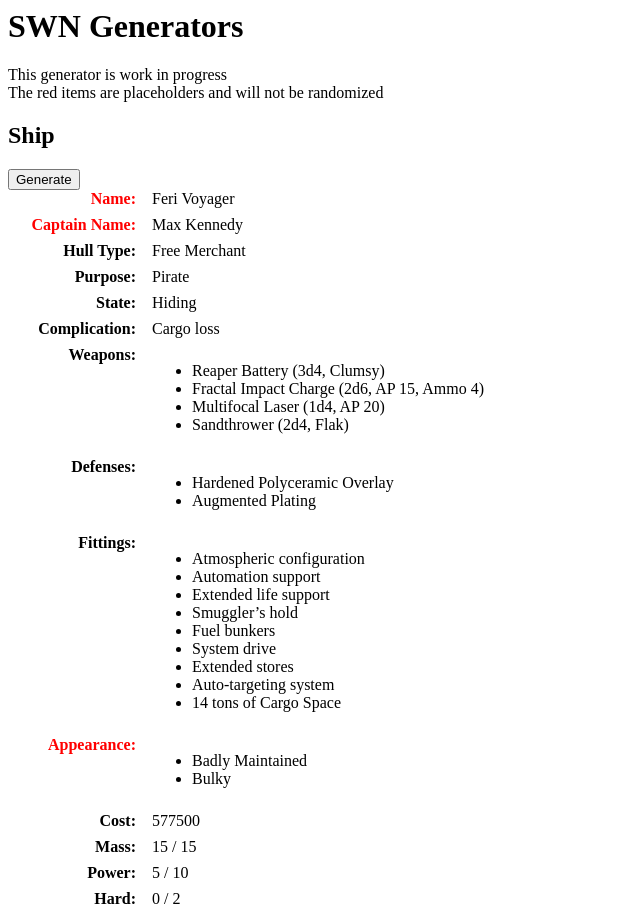
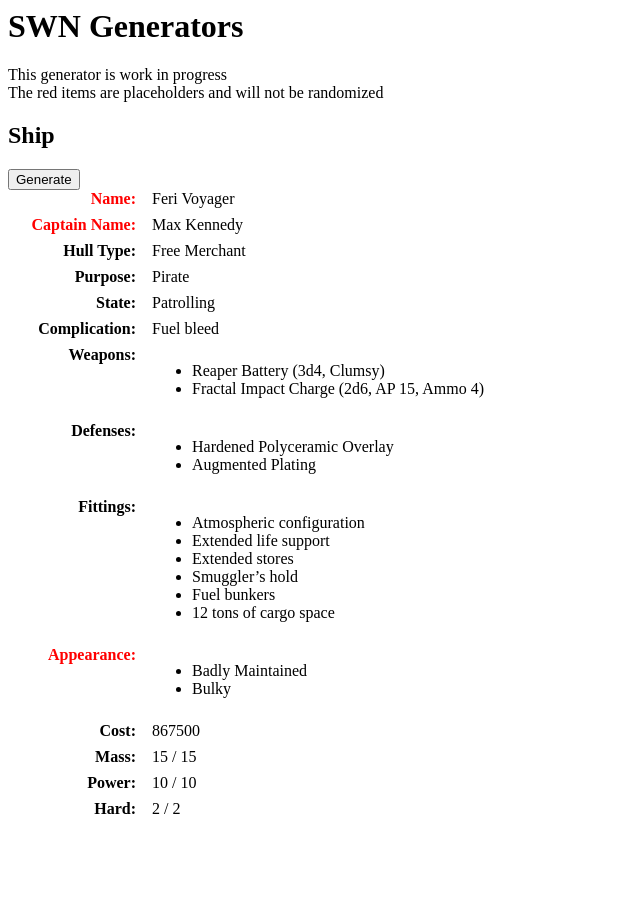
Before and after one commit to Zeikko/swn-generators, a React (Vite) app: page / in a window 1280 px wide. Shown: the whole page, without its empty margins (0-640 px from the left). After the commit the page ends 826 px from the top, so only its background shows below. Built offline with nearby package versions, Linux system fonts and the light colour scheme.

Commit message:
Fix bug and typo

```diff
--- a/src/generators/ship.js
+++ b/src/generators/ship.js
@@ -17,12 +17,12 @@ export function generateShip() {
   while (fitting) {
     const weapon = generateWeapon(resources, hullType.hullClass, weapons)
     if (weapon) {
-      calculateResources(resources, hullType, weapon)
+      resources = calculateResources(resources, hullType, weapon)
       weapons = [ ...weapons, weapon]
     }
     const defence = generateDefence(resources, hullType.hullClass, defences)
     if (defence) {
-      calculateResources(resources, hullType, defence)
+      resources = calculateResources(resources, hullType, defence)
       defences = [ ...defences, defence]
     }
     fitting = generateFitting(resources, hullType.hullClass, fittings)
@@ -221,7 +221,7 @@ function calculateCargoSpace(fittings, hullClass) {
   return [
     ...fittingsWithoutCargo,
     {
-      value: `${cargoCount * cargoMultiplier} tons of Cargo Space`
+      value: `${cargoCount * cargoMultiplier} tons of cargo space`
     }
   ]
 }
```
